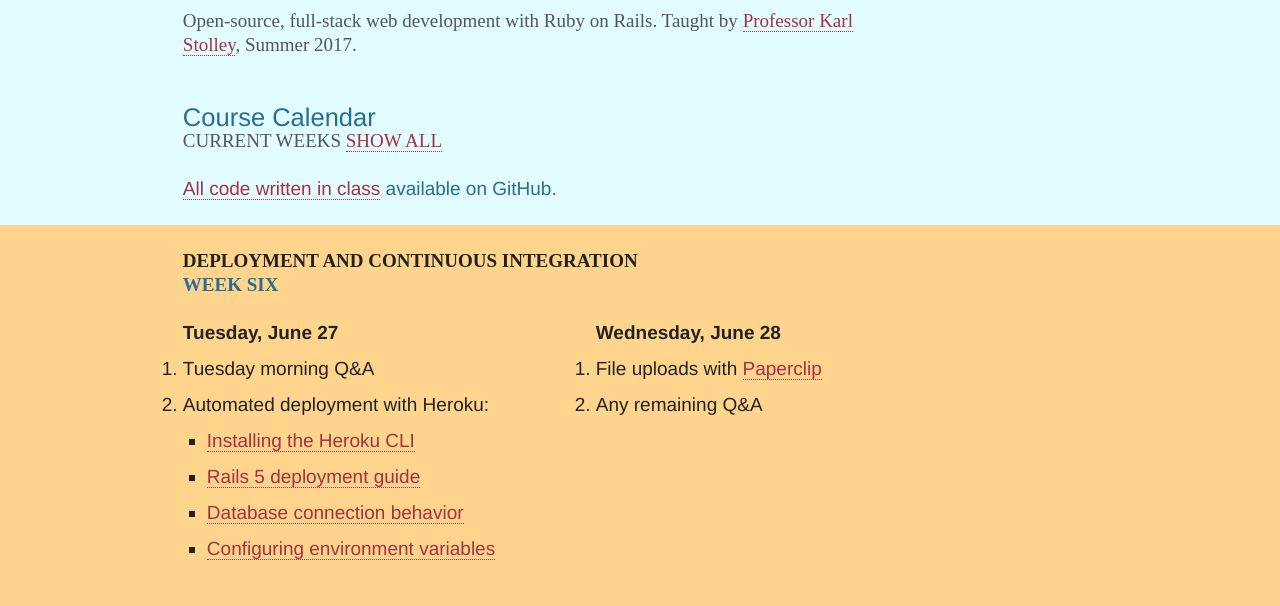
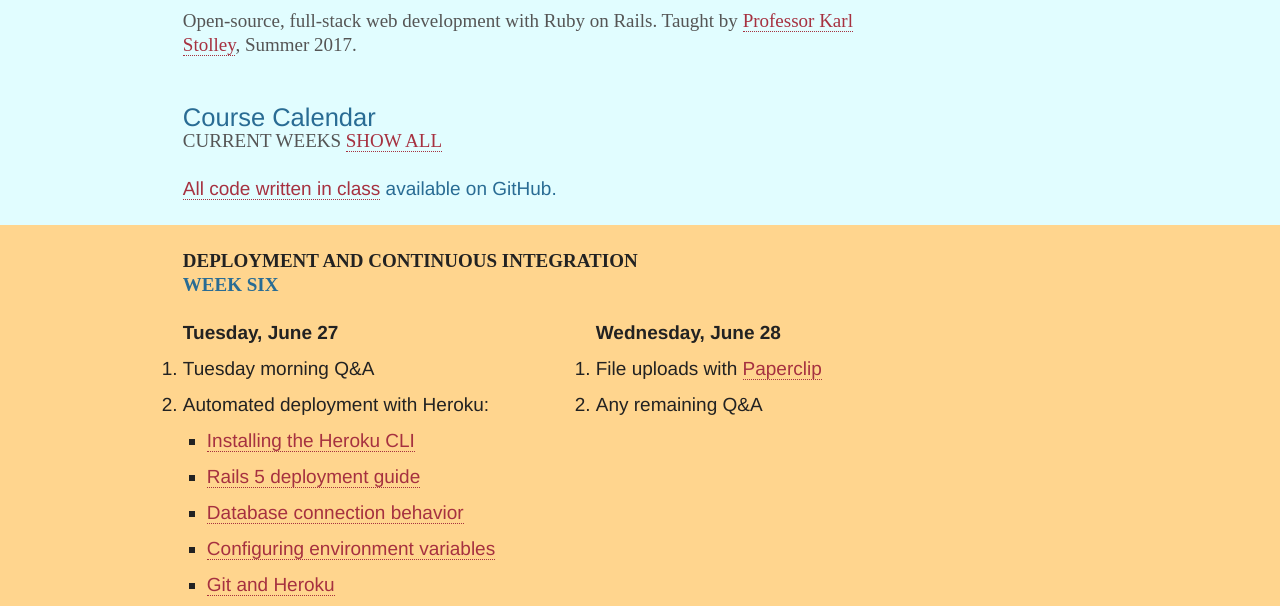
Before and after one commit to karlstolley/summer-rails, a plain HTML site: page index.html in a window 1280 px wide. Shown: the part 166-772 px from the top of the page. Drawn offline with nearby package versions, Linux system fonts and the light colour scheme.

Commit message:
Add doc about Git and Heroku

```diff
--- a/index.html
+++ b/index.html
@@ -407,6 +407,7 @@
                       <li><a href="https://devcenter.heroku.com/articles/getting-started-with-rails5">Rails 5 deployment guide</a></li>
                       <li><a href="https://devcenter.heroku.com/articles/rails-database-connection-behavior#rails-4-1-and-beyond">Database connection behavior</a></li>
                       <li><a href="https://devcenter.heroku.com/articles/config-vars">Configuring environment variables</a></li>
+                      <li><a href="https://devcenter.heroku.com/articles/git">Git and Heroku</a></li>
                     </ul>
                   </li>
                 </ol>
```
